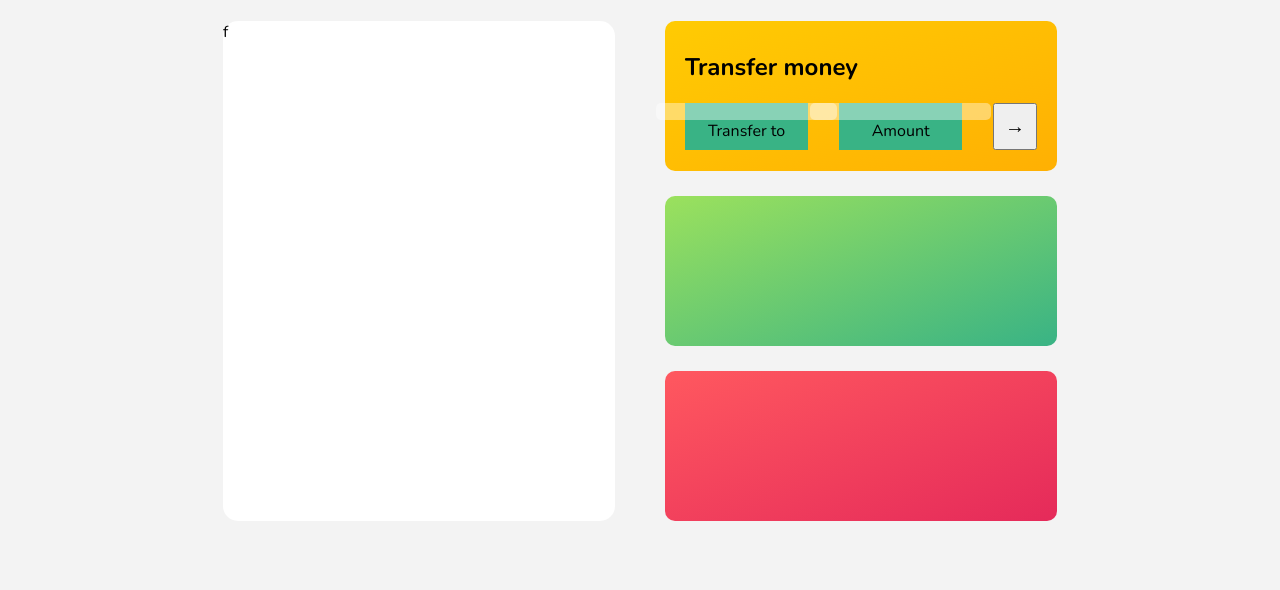
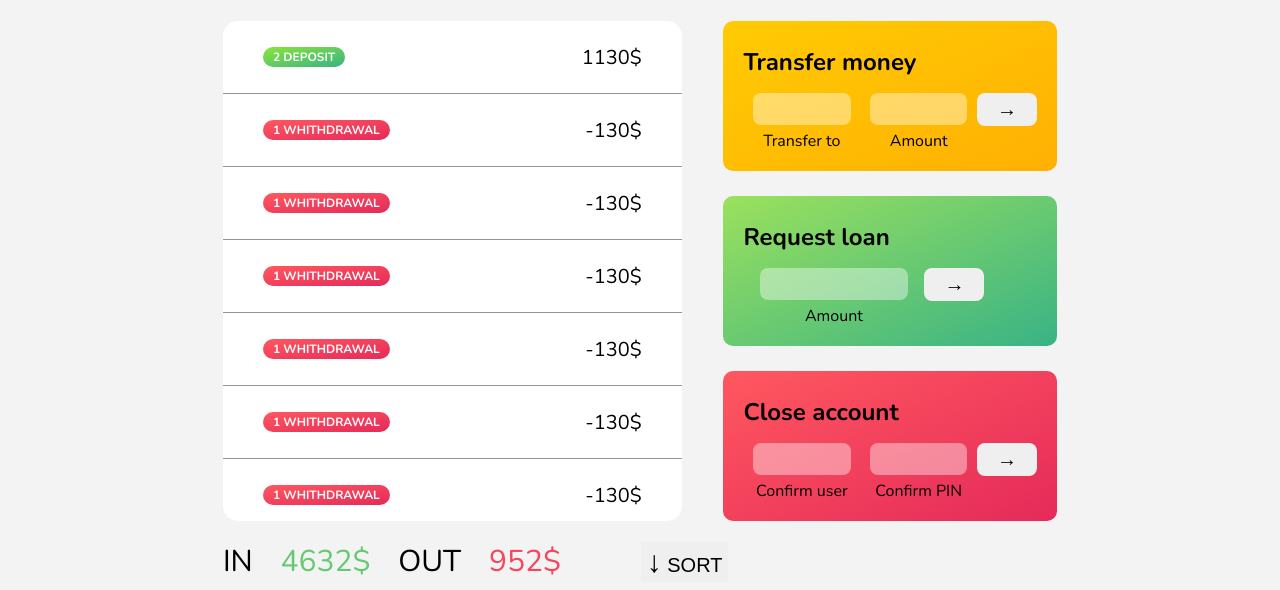
Before and after one commit to Mohammadknj/Bankist, a plain HTML site: page index.html in a window 1280 px wide. Shown: the part 217-807 px from the top of the page. Drawn offline with nearby package versions, Linux system fonts and the light colour scheme.

Commit message:
just js nedded

```diff
--- a/index.html
+++ b/index.html
@@ -33,7 +33,40 @@
          <p class="balance-value">3840€</p>
       </div>
       <div class="accounts-tasks">
-         <div class="movements">f</div>
+         <div class="movements">
+            <div class="movement">
+               <div class="active-type deposit">2 DEPOSIT</div>
+               <div class="price">1130$</div>
+            </div>
+            <div class="movement">
+               <div class="active-type withdrawal">1 WHITHDRAWAL</div>
+               <div class="price">-130$</div>
+            </div>
+            <div class="movement">
+               <div class="active-type withdrawal">1 WHITHDRAWAL</div>
+               <div class="price">-130$</div>
+            </div>
+            <div class="movement">
+               <div class="active-type withdrawal">1 WHITHDRAWAL</div>
+               <div class="price">-130$</div>
+            </div>
+            <div class="movement">
+               <div class="active-type withdrawal">1 WHITHDRAWAL</div>
+               <div class="price">-130$</div>
+            </div>
+            <div class="movement">
+               <div class="active-type withdrawal">1 WHITHDRAWAL</div>
+               <div class="price">-130$</div>
+            </div>
+            <div class="movement">
+               <div class="active-type withdrawal">1 WHITHDRAWAL</div>
+               <div class="price">-130$</div>
+            </div>
+            <div class="movement">
+               <div class="active-type withdrawal">1 WHITHDRAWAL</div>
+               <div class="price">-130$</div>
+            </div>
+         </div>
          <div class="tasks">
             <div class="transfer task">
                <h2>Transfer money</h2>
@@ -50,26 +83,43 @@
                </div>
             </div>
             <div class="loan task">
-               <!-- <h2>Request loan</h2> -->
-               <!-- <div class="input-exp"> -->
-               <!-- <input type="text" name="" id=""> -->
-               <!-- <p></p> -->
+               <h2>Request loan</h2>
+               <div class="container">
+                  <div class="input-exp">
+                     <input class="task-input" type="text" name="" id="">
+                     <p>Amount</p>
+                  </div>
+                  <button class="task-btn">→</button>
+               </div>
             </div>
             <div class="closeAcc task">
-               <!-- <h2>Close account</h2> -->
-               <!-- <div class="input-exp"> -->
-               <!-- <input type="text" name="" id=""> -->
-               <!-- <p></p> -->
+               <h2>Close account</h2>
+               <div class="container">
+                  <div class="input-exp">
+                     <input class="task-input" type="text" name="" id="">
+                     <p>Confirm user</p>
+                  </div>
+                  <div class="input-exp">
+                     <input class="task-input" type="text" name="" id="">
+                     <p>Confirm PIN</p>
+                  </div>
+                  <button class="task-btn">→</button>
+               </div>
             </div>
-         </div>
-      </div>
 
-      <!-- </div> -->
+            <!-- </div> -->
 
-      <!-- </div>
+            <!-- </div>
       </div>
       </div> -->
    </main>
+   <footer>
+      <div class="summary">
+         IN <span class="profit">4632$</span>
+         OUT <span class="loss">952$</span>
+      </div>
+      <button class="sort-btn"><span class="sort-arrow">↓</span> SORT</button>
+   </footer>
    <script src="index.js"></script>
 </body>
 
--- a/style.css
+++ b/style.css
@@ -77,13 +77,40 @@ main {
    flex-direction: row;
 }
 .movements {
-   width: 47%;
+   width: 55%;
    height: 500px;
    background-color: white;
    border-radius: 15px;
+   overflow: scroll;
+}
+.movement {
+   border-bottom: 1px solid #999494;
+   display: flex;
+   justify-content: space-between;
+   padding: 22.5px 40px;
+   box-sizing: border-box;
+   align-items: center;
+}
+.active-type {
+   padding: 2px 10px;
+   text-align: center;
+   border-radius: 15px;
+   font-weight: 700;
+   font-size: 12px;
+   color: white;
+}
+.withdrawal {
+   background-image: linear-gradient(to top left, #e52a5a, #ff585f);
+}
+.deposit {
+   background-image: linear-gradient(to top left, #39b385, #8ae53a);
+}
+.price {
+   font-size: 20px;
+   font-weight: 400;
 }
 .tasks {
-   width: 47%;
+   width: 40%;
    /* background-color: blue; */
    display: flex;
    justify-content: space-between;
@@ -91,7 +118,7 @@ main {
    flex-direction: column;
 }
 
-.task{
+.task {
    box-sizing: border-box;
    background-color: tan;
    width: 100%;
@@ -99,40 +126,89 @@ main {
    border-radius: 10px;
    padding: 10px 20px;
 }
-.transfer{
+.task h2 {
+   margin: 15px 0;
+}
+.transfer {
    background-image: linear-gradient(to top left, #ffb003, #ffcb03);
 }
-.loan{
+.loan {
    background-image: linear-gradient(to top left, #39b385, #9be15d);
 }
-.closeAcc{
+.closeAcc {
    background-image: linear-gradient(to top left, #e52a5a, #ff585f);
 }
-.container{
+.container {
    display: flex;
    flex-direction: row;
-   justify-content: space-between;
+   justify-content: left;
+   align-items: start;
 }
-.input-exp{
+.input-exp {
    display: flex;
    flex-direction: column;
    align-items: center;
-   width: 35%;
-   background-color: #39b385;
+   /* width: 35%; */
+   /* margin-right: 10px; */
 }
-.input-exp p{
+.input-exp p {
    margin: 0;
 }
-.task-input{
+.task-input {
    background-color: rgba(255, 255, 255, 0.4);
    border: none;
-   border-radius: 5px;
+   border-radius: 8px;
+   height: 30px;
+   width: 80%;
+   margin-bottom: 5px;
+   transition: 0.4s;
+   text-align: center;
+}
+.task-input:focus {
+   outline: none;
+   background-color: rgba(255, 255, 255, 0.6);
+}
+.task-btn {
+   font-size: 20px;
+   padding: 5px 20px;
+   border: none;
+   border-radius: 8px;
+   cursor: pointer;
+   transition: 0.6s;
+   /* margin-left: 10px; */
+}
+.task-btn:hover {
+   background-color: rgba(246, 243, 243, 0.85);
+}
 
+footer{
+   margin-left: 17%;
+   width: 40%;
+   /* background-color: #39b385; */
+   font-size: 30px;
+   display: flex;
+   justify-content: space-between;
 }
-.task-input:focus{
-   background-color: rgba(255, 255, 255, 0.6)
+.profit{
+   margin: 0 20px;
+   color: #66c873;
 }
-.task-btn{
+.loss{
+   margin: 0 20px;
+   color: #f5465d;
+}
+.sort-btn{
+   border: none;
+   cursor: pointer;
    font-size: 20px;
-   padding: 10px;
+   text-align: center;
+   align-items: center;
+   transition: 0.5s;
 }
+.sort-arrow{
+   font-weight: 900;
+   font-size: 30px;
+}
+.sort-btn:hover{
+   color: #626161;
+}
```
